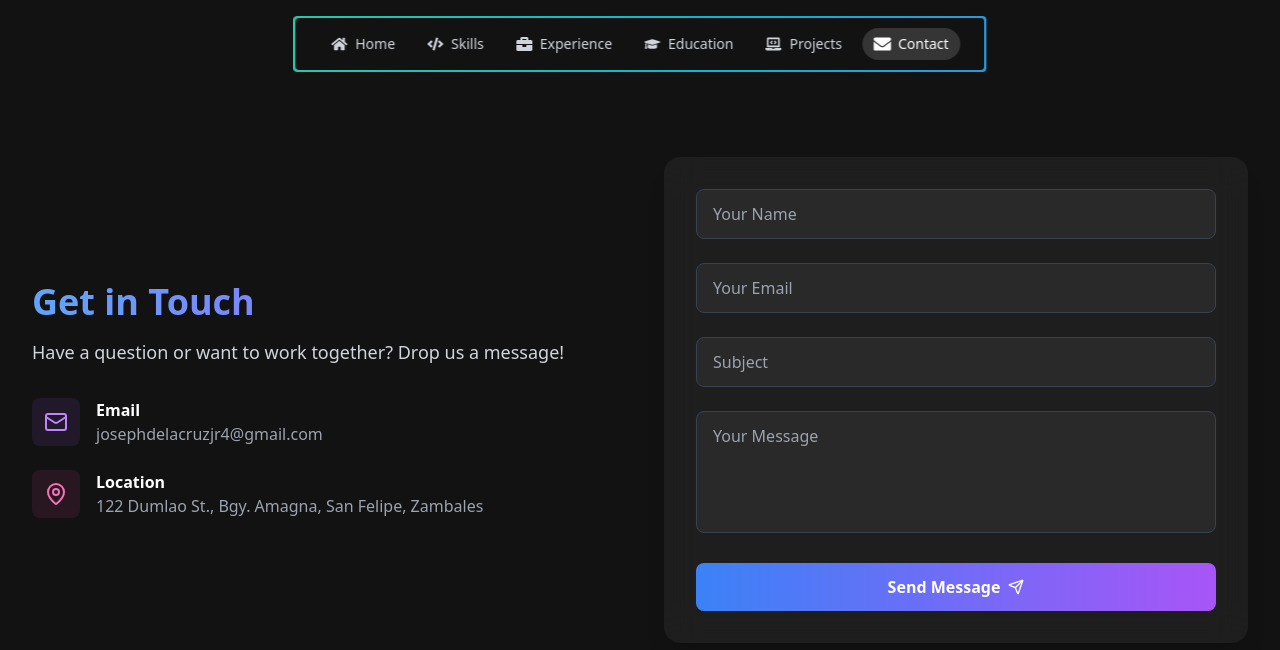
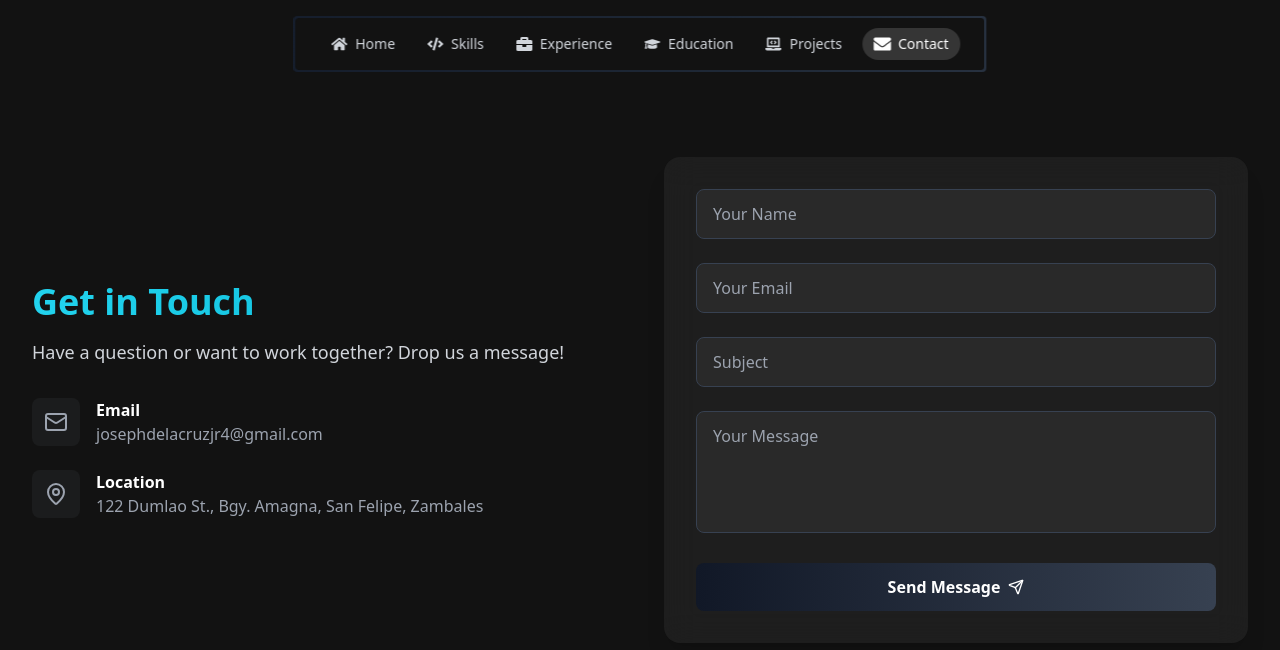
Before and after one commit to josephjrdlc21/portfolio, a React (Vite) app: page /contact in a window 1280 px wide. Shown: the top 650 px of the page. Built offline with nearby package versions, Linux system fonts and the light colour scheme.

Commit message:
adjustment of text

```diff
--- a/src/pages/Contact/Contact.jsx
+++ b/src/pages/Contact/Contact.jsx
@@ -97,7 +97,7 @@ export default function Contact() {
             {/* Contact Info */}
             <div className="space-y-8">
               <div>
-                <h2 className="text-4xl font-bold mb-4 bg-gradient-to-r from-blue-400 to-purple-500 bg-clip-text text-transparent">
+                <h2 className="text-4xl font-bold mb-4 bg-gradient-to-r from-cyan-400 to-cyan-500 bg-clip-text text-transparent">
                   Get in Touch
                 </h2>
                 <p className="text-gray-300 text-lg">
@@ -107,8 +107,8 @@ export default function Contact() {
 
               <div className="space-y-6">
                 <div className="flex items-center space-x-4">
-                  <div className="bg-purple-500/10 p-3 rounded-lg">
-                    <Mail className="w-6 h-6 text-purple-400" />
+                  <div className="bg-gray-500/10 p-3 rounded-lg">
+                    <Mail className="w-6 h-6 text-gray-400" />
                   </div>
                   <div>
                     <h3 className="font-semibold">Email</h3>
@@ -117,8 +117,8 @@ export default function Contact() {
                 </div>
 
                 <div className="flex items-center space-x-4">
-                  <div className="bg-pink-500/10 p-3 rounded-lg">
-                    <MapPin className="w-6 h-6 text-pink-400" />
+                  <div className="bg-gray-500/10 p-3 rounded-lg">
+                    <MapPin className="w-6 h-6 text-gray-400" />
                   </div>
                   <div>
                     <h3 className="font-semibold">Location</h3>
@@ -209,7 +209,7 @@ export default function Contact() {
 
                 <button
                   type="submit"
-                  className="w-full bg-gradient-to-r from-blue-500 to-purple-500 text-white py-3 px-6 rounded-lg font-semibold flex items-center justify-center space-x-2 hover:opacity-90 transition-opacity"
+                  className="w-full bg-gradient-to-r from-gray-900 to-gray-700 text-white py-3 px-6 rounded-lg font-semibold flex items-center justify-center space-x-2 hover:opacity-90 transition-opacity"
                 >
                   <span>Send Message</span>
                   <Send className="w-4 h-4" />
--- a/src/pages/Experience/Experience.jsx
+++ b/src/pages/Experience/Experience.jsx
@@ -18,7 +18,7 @@ const ExperienceCard = ({
     <div className="relative bg-[#121212] rounded-lg p-8 h-full border border-gray-800/50 shadow-xl backdrop-blur-xl">
       {/* Floating icon with pulse effect */}
       <div className="relative mb-6">
-        <div className="absolute -inset-4 bg-gradient-to-r from-cyan-500 to-blue-500 opacity-25 rounded-full blur-xl group-hover:opacity-75 animate-pulse transition-all duration-500" />
+        <div className="absolute -inset-4 bg-gradient-to-r from-gray-900 to-gray-700 opacity-25 rounded-full blur-xl group-hover:opacity-75 animate-pulse transition-all duration-500" />
         <Icon className="w-12 h-12 text-cyan-400 relative z-10 transform group-hover:rotate-12 transition-transform duration-300" />
       </div>
 
@@ -65,7 +65,7 @@ const ExperienceSection = () => {
       icon: Layers,
       title: "Software Engineer",
       company: "Wistron InfoComm Ph",
-      period: "Jun 2021 - Dec 2023",
+      period: "Jun 2023 - Dec 2023",
       description:
         "Built AI-powered desktop and web applications integrated with microcontrollers, applying computer vision research.",
     },
--- a/src/pages/Header/Header.jsx
+++ b/src/pages/Header/Header.jsx
@@ -48,7 +48,7 @@ export default function Header() {
   return (
     <header className="fixed top-0 left-0 w-full z-50 bg-gray-900/95 backdrop-blur-md md:bg-transparent md:backdrop-blur-none">
       <div className="md:fixed md:top-4 md:left-1/2 md:transform md:-translate-x-1/2 w-full md:w-auto">
-        <div className="p-[2px] md:rounded bg-gradient-to-r from-emerald-400 via-cyan-500 to-indigo-500 animate-gradient-x">
+        <div className="p-[2px] md:rounded bg-gradient-to-r from-gray-900 via-gray-800 to-gray-700 animate-gradient-x">
           <nav className="bg-[#121212] backdrop-blur-md md:rounded px-4 md:px-6 py-2.5">
             {/* Mobile Menu Button */}
             <div className="flex justify-between items-center md:hidden px-2">
--- a/src/pages/Hero/Hero.jsx
+++ b/src/pages/Hero/Hero.jsx
@@ -220,7 +220,7 @@ const profile = {
               <div className="flex flex-col sm:flex-row gap-4 sm:gap-6 animate__animated animate__fadeInUp animate__delay-2s">
                 {/* View Projects Button */}
                 <a
-                  href="https://github.com/seraprogrammer"
+                  href="#"
                   className="group relative inline-flex items-center justify-center gap-3 bg-gradient-to-r from-blue-500 to-teal-400 p-0.5 rounded-xl transition-all duration-300 hover:scale-105 hover:shadow-[0_0_2rem_-0.5rem_#60A5FA]"
                 >
                   <span className="block w-full px-6 sm:px-8 py-3 sm:py-4 rounded-[11px] bg-gray-900 transition-all duration-300 group-hover:bg-gradient-to-r group-hover:from-blue-500 group-hover:to-teal-400">
--- a/src/pages/Skills/Skills.jsx
+++ b/src/pages/Skills/Skills.jsx
@@ -11,7 +11,7 @@ import {
   FaLinux,
   FaAws,
   FaPhp,
-  FaMicrosoft
+  FaMicrosoft,
 } from "react-icons/fa";
 import {
   SiTypescript,
@@ -149,7 +149,7 @@ const SkillsSection = () => {
       {/* Grid Background */}
       <div className="absolute inset-0 bg-grid-pattern opacity-20 pointer-events-none"></div>
 
-      <section className="container mx-auto px-4 py-11 relative z-10">
+      <section className="max-w-7xl mx-auto px-4 py-11 relative z-10">
         <div className="flex justify-center items-center ">
           <IconCloudDemo />
         </div>
```
